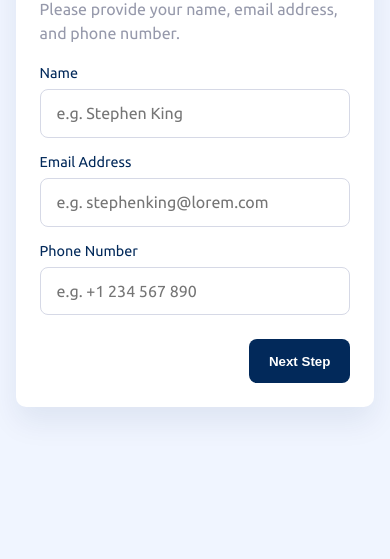
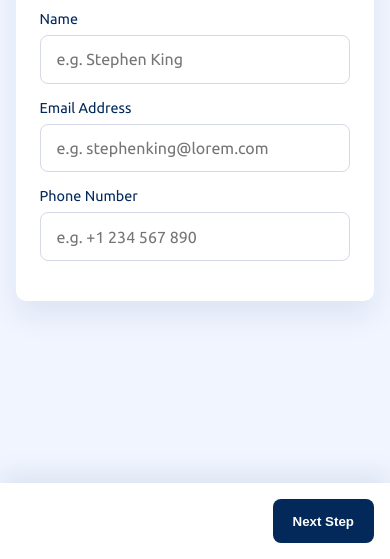
Before and after one commit to Thelma-dot/multi-step-form-main, a plain HTML site: page index.html in a window 390 px wide. Shown: the part 285-844 px from the top of the page. Drawn offline with Linux system fonts and the light colour scheme.

Commit message:
Mobile layout: raise content over sidebar; tweak summary/link styles

```diff
--- a/style.css
+++ b/style.css
@@ -74,6 +74,7 @@ body {
     padding: 0;
     margin: 0;
     list-style: none;
+    justify-content: center;
 }
 
 .steps__item {
@@ -377,6 +378,14 @@ body.is-yearly .billing__label[data-billing="yearly"] {
     justify-content: space-between;
     align-items: center;
     margin-top: 1.5rem;
+    position: fixed;
+    left: 0;
+    right: 0;
+    bottom: 0;
+    background: var(--white);
+    padding: 1rem;
+    box-shadow: 0 -10px 25px rgba(2, 41, 90, .08);
+    z-index: 10;
 }
 
 /* Align single action (Step 1) to the right */
@@ -514,6 +523,19 @@ body.is-yearly .billing__label[data-billing="yearly"] {
     padding: 3rem 1rem;
 }
 
+/* Provide space for sticky nav on mobile */
+@media (max-width: 899px) {
+    body {
+        padding-bottom: 84px;
+    }
+
+    .content {
+        margin-top: -14rem;
+        position: relative;
+        z-index: 5;
+    }
+}
+
 .thanks__icon {
     width: 64px;
     height: 64px;
```
